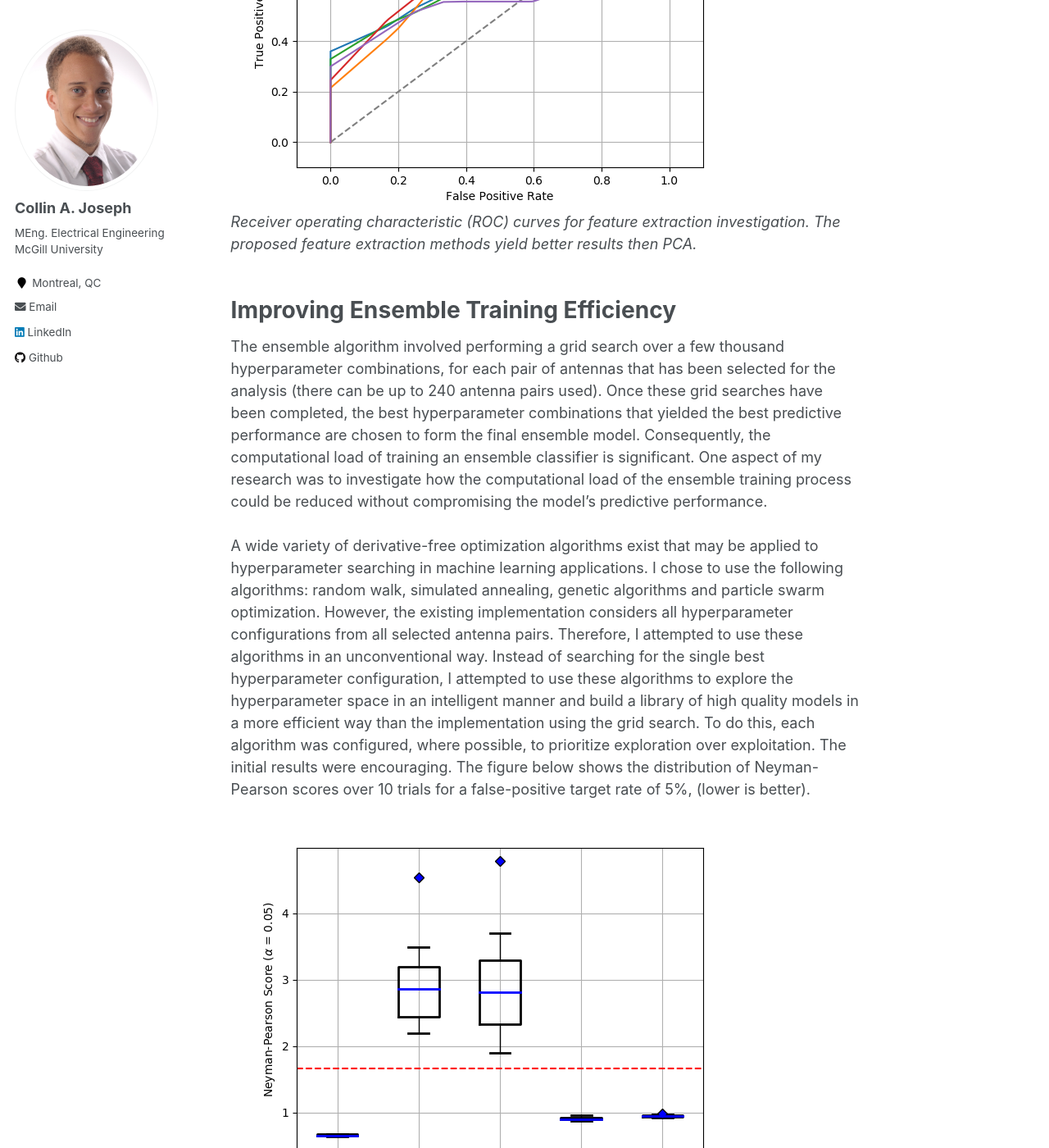
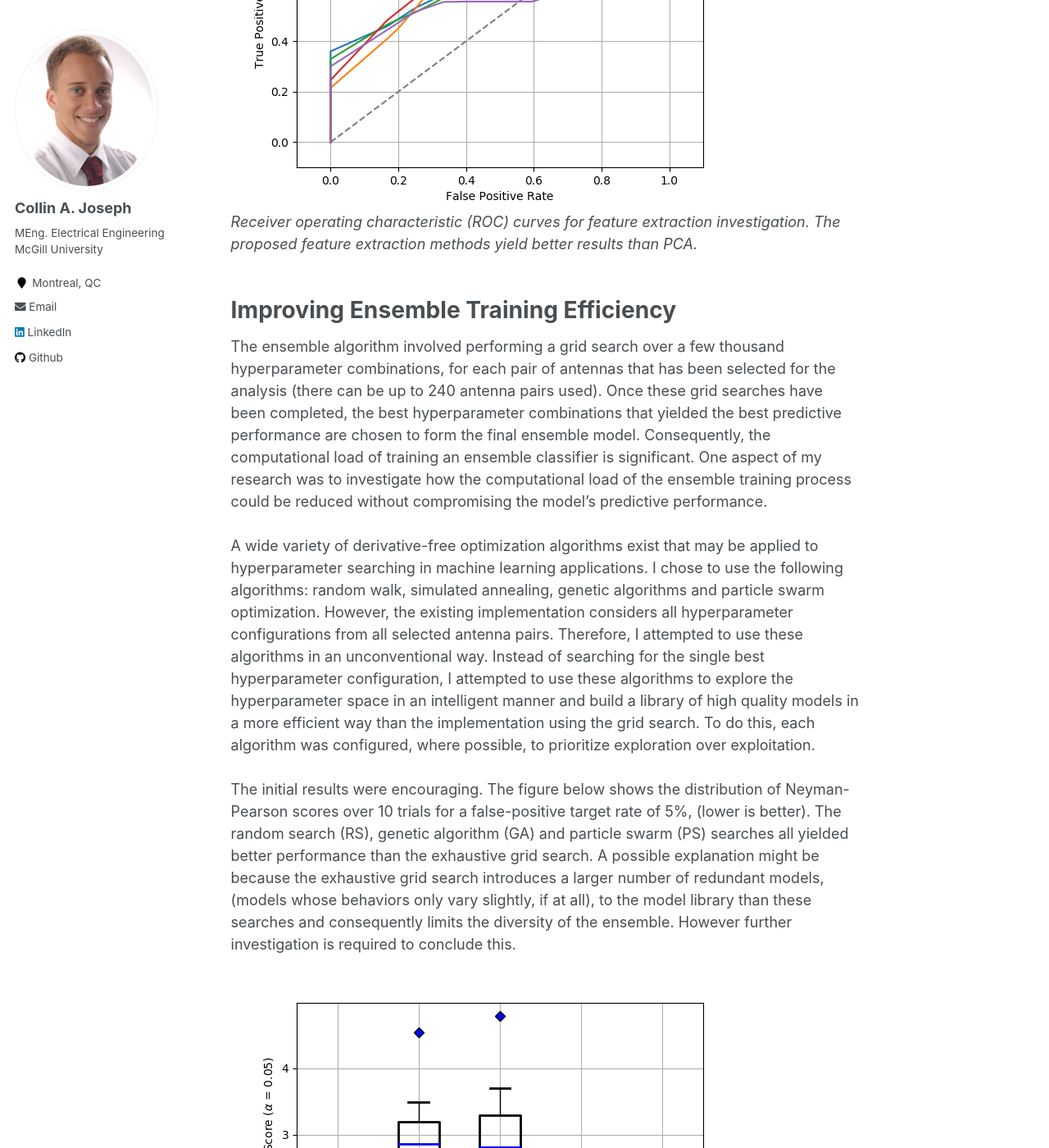
Before and after one commit to collinquintyne/collinquintyne.github.io, a Jekyll site: the page built from _projects/projects-1.md, in a window 1280 px wide and 1400 px high, scrolled down 2023 px. Shown: the whole window at 82% size. Built offline with Jekyll 4.4.1, drawn with Linux system fonts in a browser that asks for light colours; formulas are drawn with MathJax 3.

Commit message:
fixed typos, added text

```diff
--- a/_projects/projects-1.md
+++ b/_projects/projects-1.md
@@ -22,13 +22,15 @@ The figure below shows receiver operating characteristic curves for the classifi
 <br>
 ![ROC curves for investigated features](/images/fc_roc.png)
 <br>
-*Receiver operating characteristic (ROC) curves for feature extraction investigation. The proposed feature extraction methods yield better results then PCA.*
+*Receiver operating characteristic (ROC) curves for feature extraction investigation. The proposed feature extraction methods yield better results than PCA.*
 <br><br>
 
 # Improving Ensemble Training Efficiency
 The ensemble algorithm involved performing a grid search over a few thousand hyperparameter combinations, for each pair of antennas that has been selected for the analysis (there can be up to 240 antenna pairs used). Once these grid searches have been completed, the best hyperparameter combinations that yielded the best predictive performance are chosen to form the final ensemble model. Consequently, the computational load of training an ensemble classifier is significant. One aspect of my research was to investigate how the computational load of the ensemble training process could be reduced without compromising the model's predictive performance.
 <br><br>
-A wide variety of derivative-free optimization algorithms exist that may be applied to hyperparameter searching in machine learning applications. I chose to use the following algorithms: random walk, simulated annealing, genetic algorithms and particle swarm optimization. However, the existing implementation considers all hyperparameter configurations from all selected antenna pairs. Therefore, I attempted to use these algorithms in an unconventional way. Instead of searching for the single best hyperparameter configuration, I attempted to use these algorithms to explore the hyperparameter space in an intelligent manner and build a library of high quality models in a more efficient way than the implementation using the grid search. To do this, each algorithm was configured, where possible, to prioritize exploration over exploitation. The initial results were encouraging. The figure below shows the distribution of Neyman-Pearson scores over 10 trials for a false-positive target rate of 5%, (lower is better).
+A wide variety of derivative-free optimization algorithms exist that may be applied to hyperparameter searching in machine learning applications. I chose to use the following algorithms: random walk, simulated annealing, genetic algorithms and particle swarm optimization. However, the existing implementation considers all hyperparameter configurations from all selected antenna pairs. Therefore, I attempted to use these algorithms in an unconventional way. Instead of searching for the single best hyperparameter configuration, I attempted to use these algorithms to explore the hyperparameter space in an intelligent manner and build a library of high quality models in a more efficient way than the implementation using the grid search. To do this, each algorithm was configured, where possible, to prioritize exploration over exploitation.
+<br><br>
+The initial results were encouraging. The figure below shows the distribution of Neyman-Pearson scores over 10 trials for a false-positive target rate of 5%, (lower is better). The random search (RS), genetic algorithm (GA) and particle swarm (PS) searches all yielded better performance than the exhaustive grid search. A possible explanation might be because the exhaustive grid search introduces a larger number of redundant models, (models whose behaviors only vary  slightly, if at all), to the model library than these searches and consequently limits the diversity of the ensemble. However further investigation is required to conclude this.
 <br>
 ![Neyman-Pearson score distributions for hyperparameter search algorithms](/images/hps_bp_a005.png)
 <br>
```
